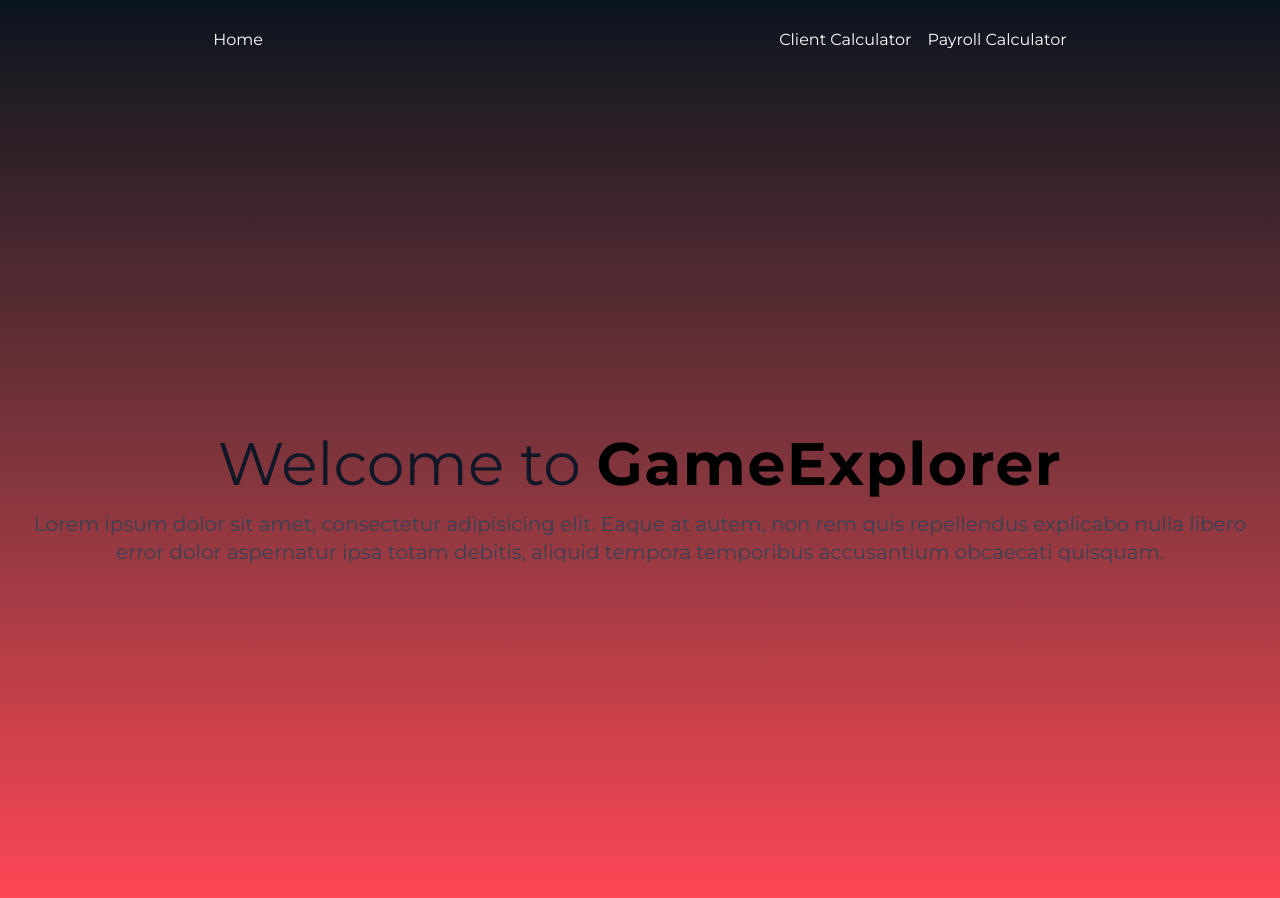
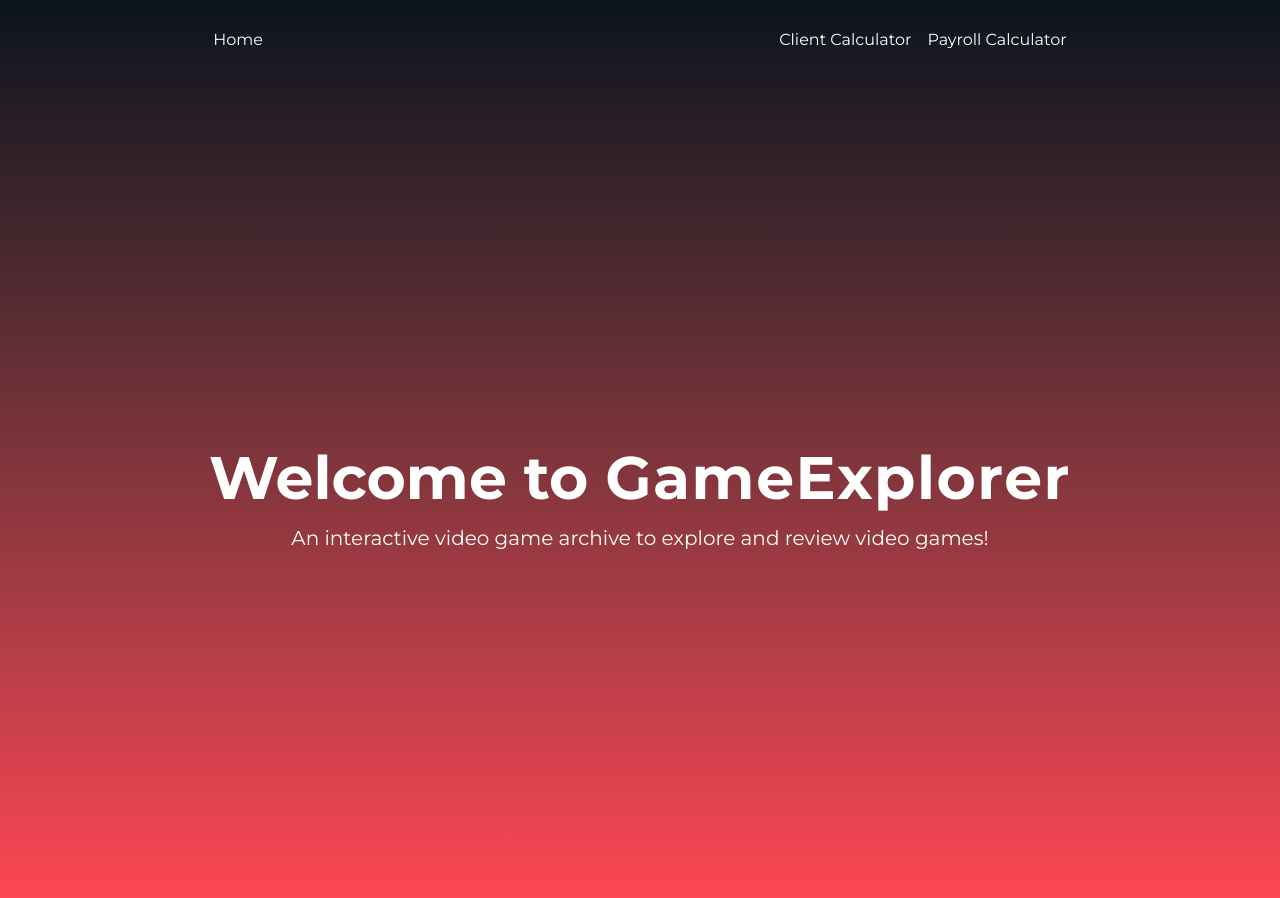
Before and after one commit to restropiajr/Hourly-Mind, a Next.js app: page / in a window 1280 px wide. Built offline with nearby package versions, Linux system fonts and the light colour scheme.

Commit message:
Added layer base css

```diff
--- a/src/app/globals.css
+++ b/src/app/globals.css
@@ -13,6 +13,19 @@
 }
 
 @layer base {
+  h1 {
+    font-weight: 700;
+  }
+
+  h2 {
+    font-weight: 600;
+  }
+
+  p,
+  button {
+    font-weight: 400;
+  }
+
   body {
     font-family: var(--font-montserrat);
     @apply min-h-screen w-full bg-gradient-to-t from-[#ff4654] to-[#0a141e] text-white antialiased;
--- a/src/app/page.tsx
+++ b/src/app/page.tsx
@@ -3,13 +3,12 @@
     <div className="mt-[100px]">
       <div className="row-one">
         <div className="col-one flex min-h-screen flex-col items-center justify-center gap-4">
-          <h1 className="text-center text-4xl text-gray-900 md:text-6xl">
-            Welcome to <span className="font-bold tracking-wide text-black">GameExplorer</span>
+          <h1 className="text-center text-4xl text-white md:text-6xl">
+            Welcome to {''}
+            <span className="font-bold tracking-wide text-white">GameExplorer</span>
           </h1>
-          <p className="px-4 text-center text-lg text-gray-700 md:text-xl">
-            Lorem ipsum dolor sit amet, consectetur adipisicing elit. Eaque at autem, non rem quis
-            repellendus explicabo nulla libero error dolor aspernatur ipsa totam debitis, aliquid
-            tempora temporibus accusantium obcaecati quisquam.
+          <p className="px-4 text-center text-lg text-white md:text-xl">
+            An interactive video game archive to explore and review video games!
           </p>
         </div>
       </div>
```
